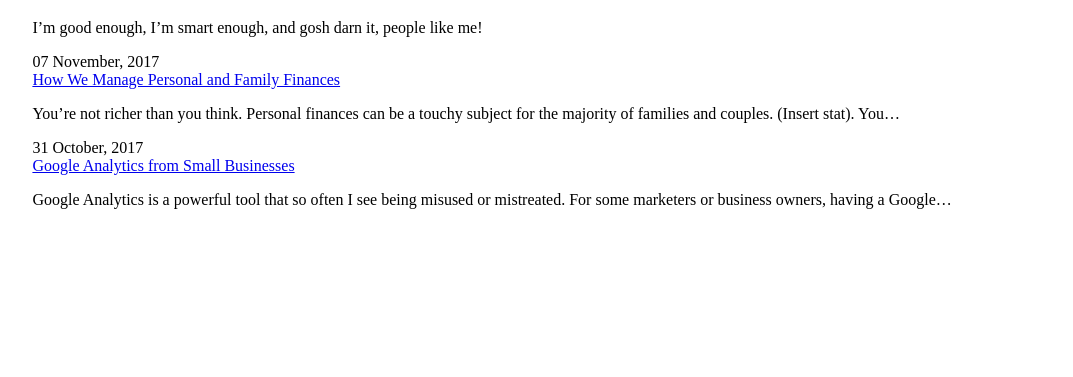
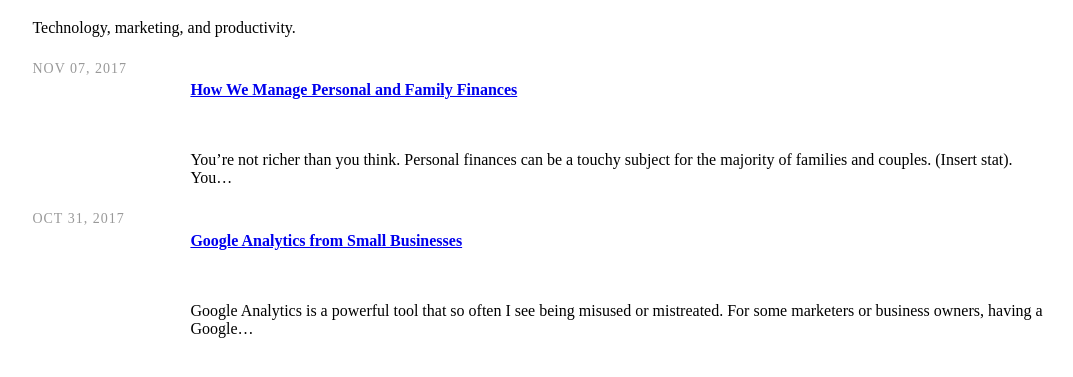
Before and after one commit to stephenrichter/stephen-richter, a Gatsby site: page /journal in a window 1280 px wide. Shown: the part 181-558 px from the top of the page, without its empty margins (102-1175 px from the left). Built offline with nearby package versions, Linux system fonts and the light colour scheme; Gatsby itself is replaced by a stand-in of ours; a web font is replaced by a local one.

Commit message:
design changes

```diff
--- a/src/components/menu.js
+++ b/src/components/menu.js
@@ -3,7 +3,7 @@ import styled from 'styled-components'
 import Link from 'gatsby-link'
 
 import links from './menu-links.json'
-import logo from '../../static/richter-logo.svg'
+import logo from '../assets/richter-logo.svg'
 
 const SideMenu = styled.header`
   display: -webkit-box;
--- a/src/layouts/base.css
+++ b/src/layouts/base.css
@@ -4,6 +4,8 @@ html, body, #___gatsby {
   padding: 0;
   margin: 0;
   background: #fff;
+  font-family: 'muli', sans-serif;
+  line-height: 32px;
 }
 
 * {
@@ -30,7 +32,7 @@ html, body, #___gatsby {
 
 h1 {
   font-family: 'ovo';
-  font-size: 2.75rem;
+  font-size: 2.5rem;
 }
 
 h2 {
@@ -38,12 +40,21 @@ h2 {
   font-weight: 300;
 }
 
-p {
+h3 {
   font-family: 'muli';
+  font-weight: 300;
+}
+
+h4 {
+  font-family: 'muli';
+  font-weight: 700;
 }
 
 section a {
   color: #111;
   text-decoration: none;
+}
+
+section a:hover {
   border-bottom: 3px solid #E73840;
 }
--- a/src/pages/index.js
+++ b/src/pages/index.js
@@ -4,6 +4,7 @@ import {Row, Column} from '../components/grid'
 import {CenteredLayout} from '../components/centered-layout'
 
 import Intro from '../components/intro'
+import Photo from '../assets/stephen-richter.jpg'
 
 const Avatar = styled.img`
   width: 100%;
@@ -41,7 +42,7 @@ export default class Homepage extends Component {
   renderPhoto () {
     return (
       <Column colspan="1" last>
-        <Avatar className="profile-picture" src="stephen-richter.jpg" />
+        <Avatar className="profile-picture" src={Photo} alt="stephen richter profile" />
       </Column>
     )
   }
--- a/src/pages/journal.js
+++ b/src/pages/journal.js
@@ -1,7 +1,31 @@
 import React, {Component} from "react"
+import styled from 'styled-components'
+import Link from 'gatsby-link'
 import {Row, Column} from '../components/grid'
 import {CenteredLayout} from '../components/centered-layout'
-import Link from 'gatsby-link'
+
+const Post = styled.article`
+  display: grid;
+  grid-template-columns: 150px auto;
+  grid-gap: 0.5rem;
+`
+
+const PostDate = styled.div`
+  color: #999;
+  font-size: 14px;
+  text-transform: uppercase;
+  letter-spacing: 1px;
+  line-height: 32px;
+`
+
+const PostTitle = styled.h4`
+  font-weight: 700;
+  line-height: 32px;
+`
+
+const Excerpt = styled.div`
+  grid-column-start: 2;
+`
 
 export default class Journal extends Component {
   render () {
@@ -12,7 +36,7 @@ export default class Journal extends Component {
         <Row>
           <div>
             <h1>Journal</h1>
-            <p>I’m good enough, I’m smart enough, and gosh darn it, people like me!</p>
+            <p>Technology, marketing, and productivity.</p>
           </div>
         </Row>
         <Column>
@@ -23,18 +47,21 @@ export default class Journal extends Component {
   }
 
   renderArticle (post, index) {
+    console.log(post.frontmatter.date);
     return (
-      <div key={index}>
-        <div className="date">{post.frontmatter.date}</div>
-        <div className="title">
+      <Post key={index}>
+        <PostDate>
+          {post.frontmatter.date}
+        </PostDate>
+        <PostTitle>
           <Link to={post.fields.slug}>
             {post.frontmatter.title}
           </Link>
-        </div>
-        <div className="excerpt">
+        </PostTitle>
+        <Excerpt>
           <p>{post.excerpt}</p>
-        </div>
-      </div>
+        </Excerpt>
+      </Post>
     )
   }
 }
@@ -46,7 +73,7 @@ export const query = graphql`
         node {
           frontmatter {
             title
-            date(formatString: "DD MMMM, YYYY")
+            date(formatString: "MMM DD, YYYY")
           },
           excerpt,
           timeToRead,
```
Also changed, not shown: src/assets/richter-logo.svg (renamed from static/richter-logo.svg), src/assets/stephen-richter.jpg (renamed from static/stephen-richter.jpg), 1 other file.
